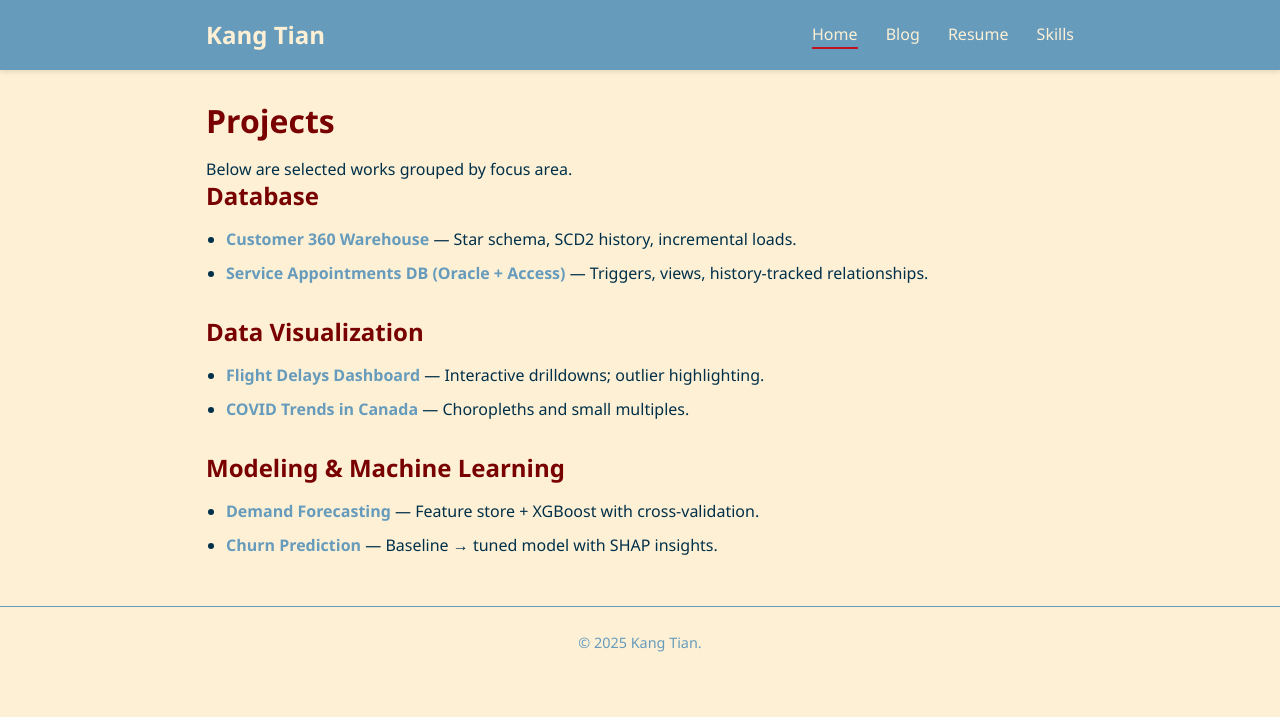
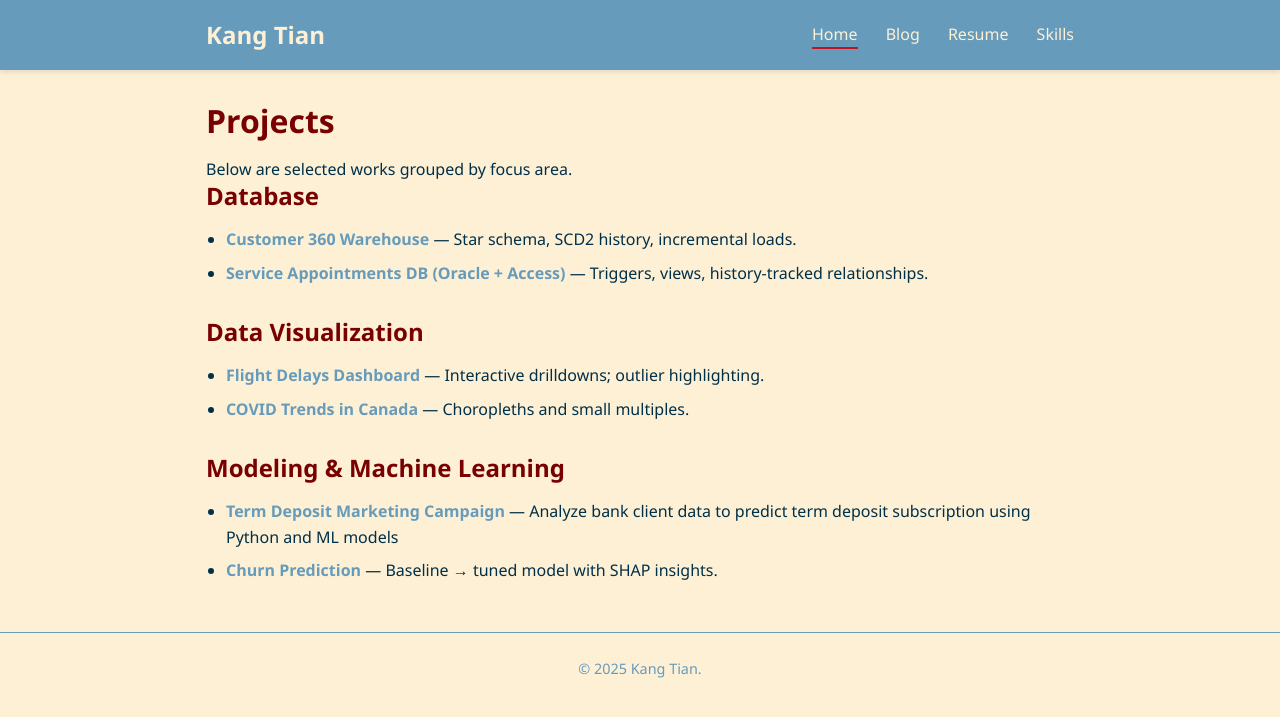
Before and after one commit to kang-tian/kang-tian.github.io, a Jekyll site: the page built from index.md, in a window 1280 px wide. Shown: the top 717 px of the page. Built offline with Jekyll 4.4.1, drawn with Linux system fonts in a browser that asks for light colours.

Commit message:
Update projects.yml

```diff
--- a/_data/projects.yml
+++ b/_data/projects.yml
@@ -15,9 +15,9 @@ data_visualization:
     description: Choropleths and small multiples.
 
 modeling_ml:
-  - name: Demand Forecasting
-    url: https://github.com/kang-tian/demand-forecast
-    description: Feature store + XGBoost with cross-validation.
+  - name: Term Deposit Marketing Campaign
+    url: /projects/term-deposit-marketing/
+    description: Analyze bank client data to predict term deposit subscription using Python and ML models
   - name: Churn Prediction
     url: https://github.com/kang-tian/churn-ml
     description: Baseline → tuned model with SHAP insights.
```
